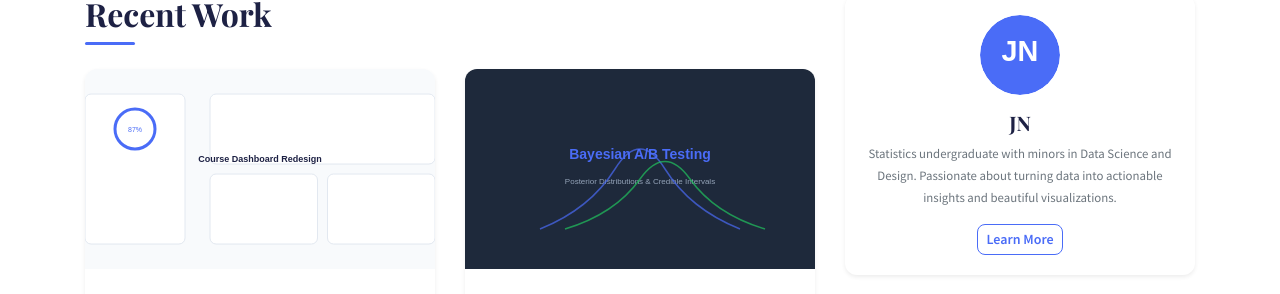
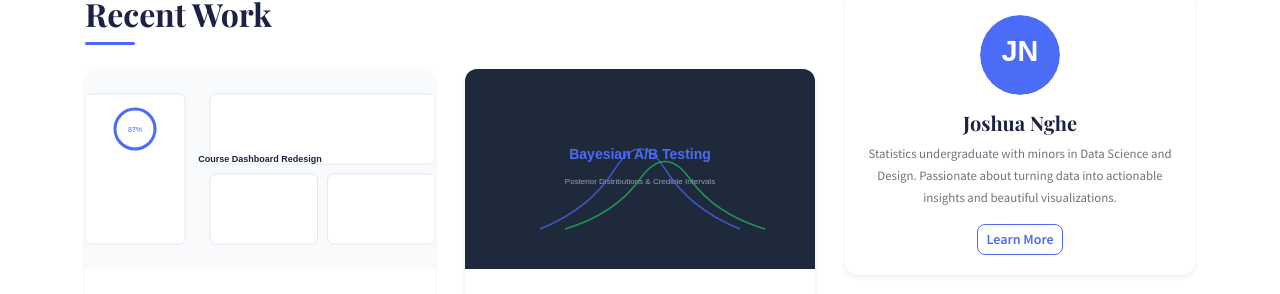
Before and after one commit to jn9he/jn9he.github.io, a Jekyll site: the page built from index.html, in a window 1280 px wide. Shown: the part 404-698 px from the top of the page. Built offline with Jekyll 4.4.1, drawn with Linux system fonts in a browser that asks for light colours; the list of posts is cut into pages by our own code.

Commit message:
initial commits

```diff
--- a/_config.yml
+++ b/_config.yml
@@ -19,7 +19,7 @@ plugins:
 # Authors
 authors:
   jn9he:
-    name: JN
+    name: Joshua Nghe
     site: https://jn9he.github.io
     avatar: /assets/images/avatar.svg
     bio: "Statistics undergraduate with minors in Data Science and Design. Passionate about turning data into actionable insights and beautiful visualizations."
```
